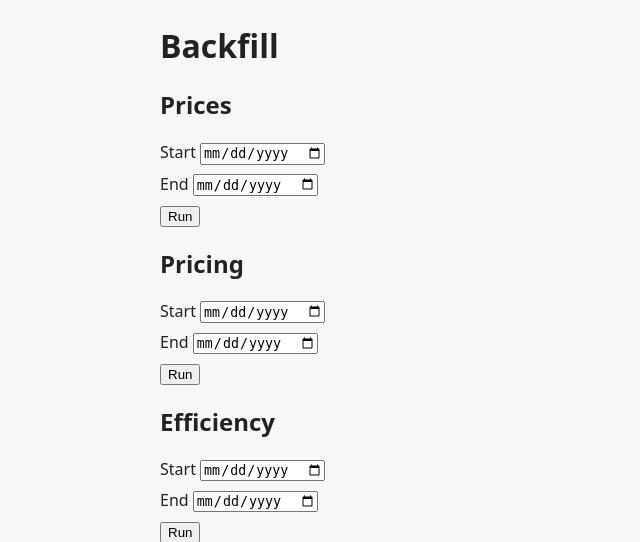
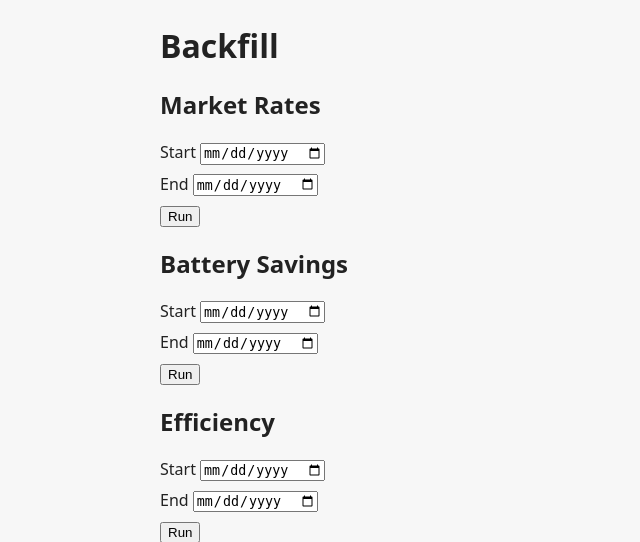
Before and after one commit to sandeepthukral/alphaess-collector, a Flask app: page /backfill in a window 1280 px wide. Shown: the part 46-588 px from the top of the page, without its empty margins (0-640 px from the left). Run offline with Flask 3, Linux system fonts and the light colour scheme.

Commit message:
Clearer backfill UI labels: Market Rates / Battery Savings instead of Prices/Pricing
"Prices" and "Pricing" as section headers read as near-synonyms; the underlying scripts
do very different things (prices.py fetches raw market rates, pricing.py computes the
battery's actual savings from them) -- the new labels name what each button actually
does. URLs/module names unchanged.

Co-Authored-By: Claude Sonnet 5 <noreply@anthropic.com>
Claude-Session: https://claude.ai/code/session_013awSRWVsS3iCMhKRRs8zxq

```diff
--- a/controlpanel/templates/backfill.html
+++ b/controlpanel/templates/backfill.html
@@ -8,7 +8,7 @@
   <pre>{{ result.stdout }}{{ result.stderr }}</pre>
 {% endif %}
 
-<h2>Prices</h2>
+<h2>Market Rates</h2>
 <form method="post" action="/api/backfill/prices">
   <input type="hidden" name="csrf_token" value="{{ csrf_token }}">
   <label>Start <input type="date" name="start" required></label>
@@ -16,7 +16,7 @@
   <button type="submit">Run</button>
 </form>
 
-<h2>Pricing</h2>
+<h2>Battery Savings</h2>
 <form method="post" action="/api/backfill/pricing">
   <input type="hidden" name="csrf_token" value="{{ csrf_token }}">
   <label>Start <input type="date" name="start" required></label>
```
